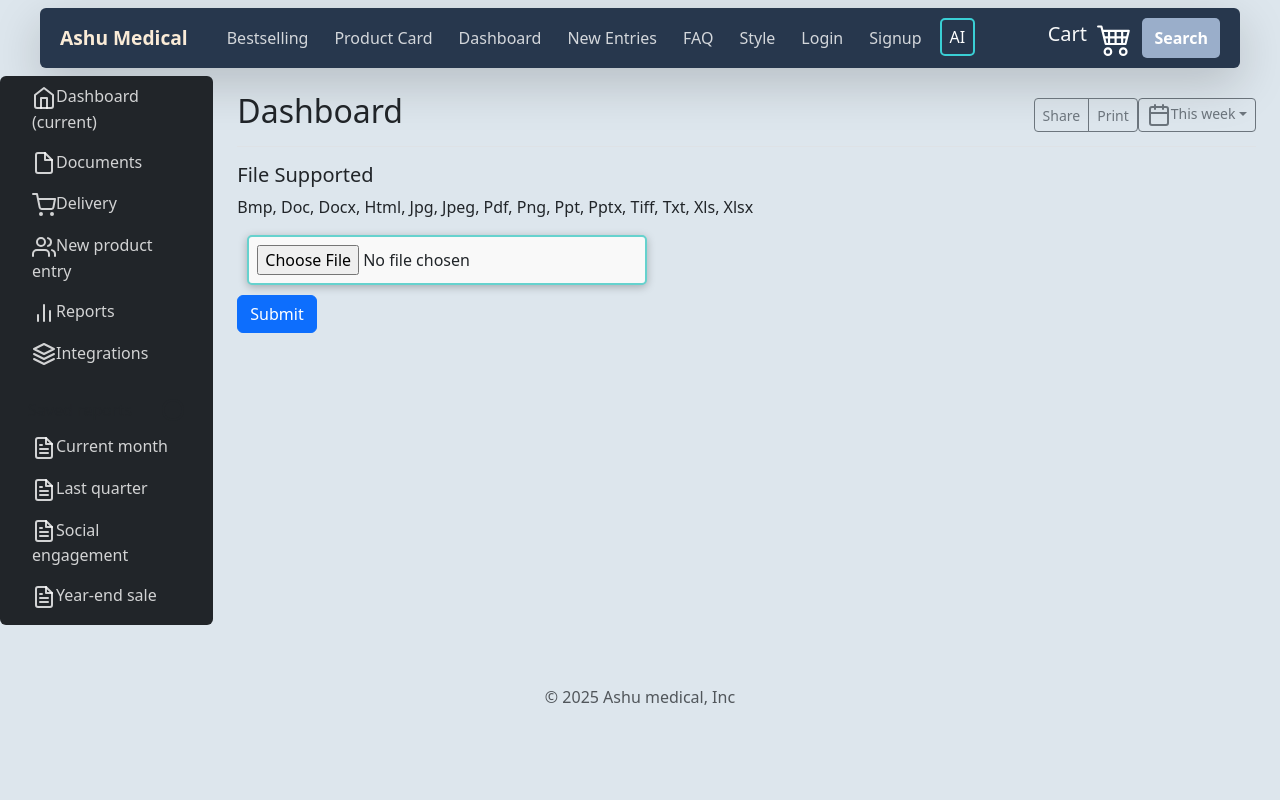
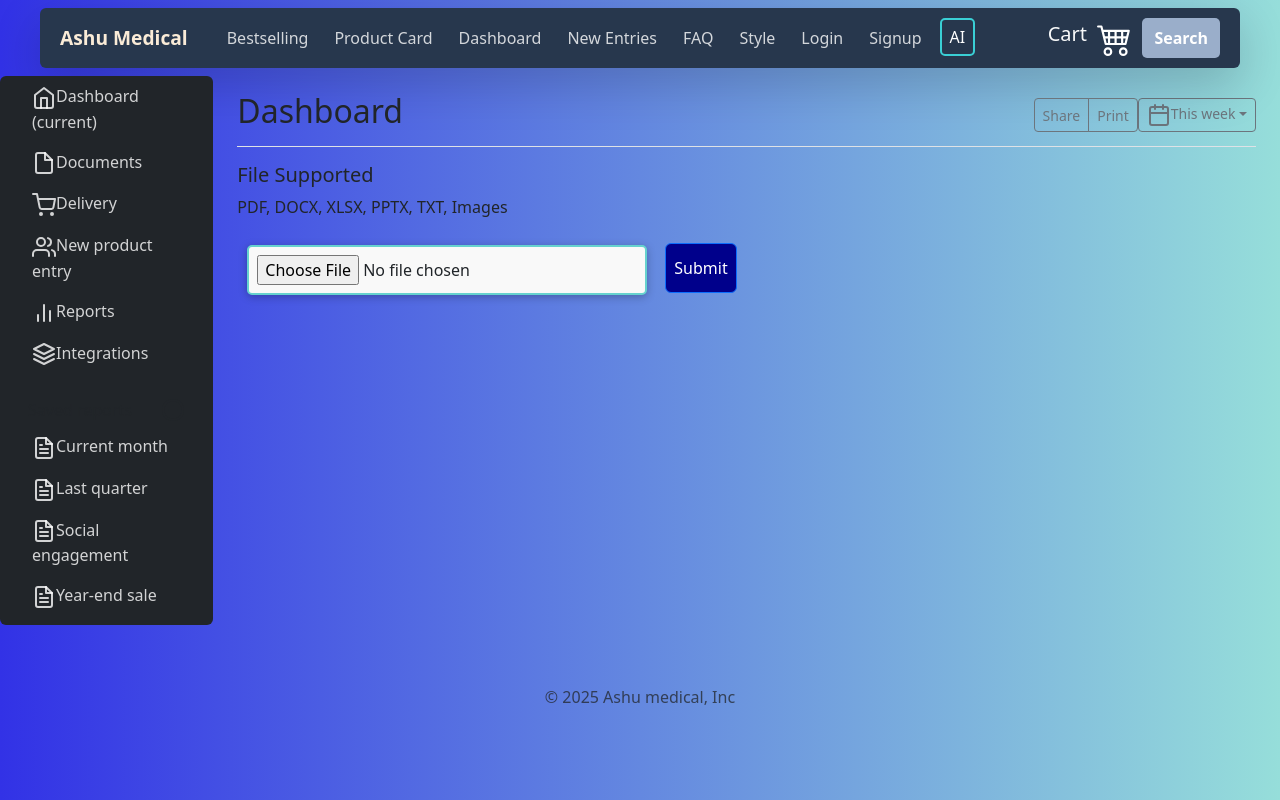
Before and after one commit to shivanshpachauri/AshuMedical, a React (Vite) app in the folder frontend/AshuMedical/: page /dashboard/documents in a window 1280 px wide. Built offline with nearby package versions, Linux system fonts and the light colour scheme.

Commit message:
added a linear gradient fixed the document viewer file

```diff
--- a/frontend/AshuMedical/src/App.css
+++ b/frontend/AshuMedical/src/App.css
@@ -1,16 +1,33 @@
 body {
   width: 100%;
-  background-color: #dde6ed;
+  /* background-color: #dde6ed; */
+  background: linear-gradient(45deg, #dde6ed, skyblue);
+
   height: 100%;
   margin: 0;
   padding: 0;
   box-sizing: border-box;
-  /* background: linear-gradient(
-    45deg,
-    rgba(255, 255, 255, 0.5),
-    rgba(0, 0, 0, 0.5)
-  ); */
 }
+h1 {
+  position: relative;
+  z-index: 1;
+  /* color: white;
+  mix-blend-mode: difference; Makes the text dynamically adjust */
+}
+body::before {
+  content: "";
+  position: fixed;
+  inset: 0;
+  background: linear-gradient(to right, rgb(50, 50, 230), #96deda);
+  opacity: 0;
+  transition: opacity 0.5s ease-in-out;
+  z-index: -1;
+}
+
+body:hover::before {
+  opacity: 1;
+}
+
 .bestsellingtablerow {
   position: relative;
   box-shadow: 3px 3px 9px rgba(0, 0, 0, 0.3);
--- a/frontend/AshuMedical/src/components/Dashboard/parsingdocument.jsx
+++ b/frontend/AshuMedical/src/components/Dashboard/parsingdocument.jsx
@@ -1,8 +1,12 @@
 import { useCallback, useState } from "react";
 import { Button } from "react-bootstrap";
-import FileViewer from "react-file-viewer";
 import styles from "./parsingdocument.module.css";
-import DomPurify from "dompurify";
+import { Viewer as PDFViewer, Worker } from "@react-pdf-viewer/core";
+import * as XLSX from "xlsx";
+import { pdfjs } from "@react-pdf-viewer/core";
+import mammoth from "mammoth";
+// pdfjs.GlobalWorkerOptions.workerSrc = `https://cdnjs.cloudflare.com/ajax/libs/pdf.js/4.10.38/pdf.worker.min.js`;
+
 export default function ParsingDocument() {
   const [data, setData] = useState(null);
   const [upload, setUpload] = useState([]);
@@ -12,34 +16,55 @@ export default function ParsingDocument() {
   }, []);
 
   const handleUpload = useCallback(() => {
-    if (data) {
-      const documentObject = {
+    if (!data) return alert("Please select a file to upload.");
+
+    const fileObject = {
       uri: URL.createObjectURL(data),
       fileType: data.type,
       fileName: data.name,
     };
 
-      setUpload((prevUpload) => [...prevUpload, documentObject]);
+    setUpload((prevUpload) => [...prevUpload, fileObject]);
     alert("Uploaded successfully");
-      setData(null); // Clear the file input after upload
-    } else {
-      alert("Please select a file to upload.");
+    setData(null);
+  }, [data]);
+
+  const renderFileViewer = (file) => {
+    const fileType = file.fileType;
+    if (fileType.includes("pdf")) {
+      return (
+        <Worker workerUrl="https://unpkg.com/pdfjs-dist@3.4.120/build/pdf.worker.min.js">
+          <PDFViewer fileUrl={file.uri} />
+        </Worker>
+      );
     }
-  }, [data]);
-  // const Filepurified = DomPurify.sanitize(
-  //   <FileViewer
-  //     fileType={upload[upload.length - 1].fileType.split("/")[1]} // Get the file type
-  //     filePath={upload[upload.length - 1].uri}
-  //     onError={(e) => console.log(e)}
-  //   />
-  // );
+    if (fileType.includes("image")) {
       return (
-    <section className="text-capitalize">
+        <img
+          className="rounded m-2 p-2"
+          src={file.uri}
+          alt="Uploaded file"
+          style={{ height: "500px", width: "500px", objectFit: "cover" }}
+        />
+      );
+    }
+    if (fileType.includes("text")) {
+      return <pre>{file.fileName}</pre>;
+    }
+    if (fileType.includes("spreadsheet") || fileType.includes("excel")) {
+      return <ExcelViewer file={file} />;
+    }
+    if (fileType.includes("wordprocessingml") || fileType.includes("doc")) {
+      return <DocViewer file={file} />;
+    }
+    return <p>Unsupported File Type</p>;
+  };
+
+  return (
+    <section>
       <h5>File Supported</h5>
-      <p>
-        bmp, doc, docx, html, jpg, jpeg, pdf, png, ppt, pptx, tiff, txt, xls,
-        xlsx
-      </p>
+      <p>PDF, DOCX, XLSX, PPTX, TXT, Images</p>
+      <div className="d-flex">
         <input
           type="file"
           name="wordupload"
@@ -47,16 +72,71 @@ export default function ParsingDocument() {
           className={styles.docfileupload}
           onChange={handleChange}
         />
-      <Button type="button" onClick={handleUpload}>
+        <Button
+          style={{ backgroundColor: "darkblue", height: "50px" }}
+          type="button"
+          className="m-2 p-2"
+          onClick={handleUpload}
+        >
           Submit
         </Button>
-      {upload.length > 0 && (
-        <FileViewer
-          fileType={upload[upload.length - 1].fileType.split("/")[1]} // Get the file type
-          filePath={upload[upload.length - 1].uri}
-          onError={(e) => console.log(e)}
-        />
-      )}
+      </div>
+      {upload.length > 0 && renderFileViewer(upload[upload.length - 1])}
     </section>
   );
 }
+
+function ExcelViewer({ file }) {
+  const [data, setData] = useState(null);
+
+  const readExcel = async () => {
+    const response = await fetch(file.uri);
+    const blob = await response.arrayBuffer();
+    const workbook = XLSX.read(blob, { type: "array" });
+    const sheetName = workbook.SheetNames[0];
+    const sheet = workbook.Sheets[sheetName];
+    setData(XLSX.utils.sheet_to_json(sheet, { header: 1 }));
+  };
+
+  return (
+    <div>
+      <Button onClick={readExcel}>Load Excel</Button>
+      {data && <pre>{JSON.stringify(data, null, 2)}</pre>}
+    </div>
+  );
+}
+
+function DocViewer({ file }) {
+  const [content, setContent] = useState(null);
+
+  const readDocx = async () => {
+    const response = await fetch(file.uri);
+    const arrayBuffer = await response.arrayBuffer();
+    const result = await mammoth.extractRawText({ arrayBuffer });
+    setContent(result.value);
+  };
+
+  return (
+    <div className="container   ">
+      <Button
+        style={{ backgroundColor: "darkblue", margin: ".25rem" }}
+        onClick={readDocx}
+      >
+        Load DOCX
+      </Button>
+      {content && (
+        <pre
+          className=" bg-primary rounded "
+          style={{
+            overflowY: "scroll",
+            height: "500px",
+            overflowX: "hidden",
+            wordWrap: "break-word",
+          }}
+        >
+          {content}
+        </pre>
+      )}
+    </div>
+  );
+}
--- a/frontend/AshuMedical/src/components/Header/Header.jsx
+++ b/frontend/AshuMedical/src/components/Header/Header.jsx
@@ -3,11 +3,7 @@
 export default function Header() {
   return (
     <div className="container  text-capitalize fs-2 fw-2 ">
-      <div className="row ">
-        <center>
-          <h1>Ashu medical agencies</h1>
-        </center>
-      </div>
+      <h1 className="d-flex justify-content-center">Ashu medical agencies</h1>
       <marquee> Contact us at +91 9415507955</marquee>
     </div>
   );
```
Also changed, not shown: frontend/AshuMedical/package.json (+5 -2 lines), 1 other file (tests, documents, lock files or other folders). Lines whose indentation alone changed are shown as unchanged.
